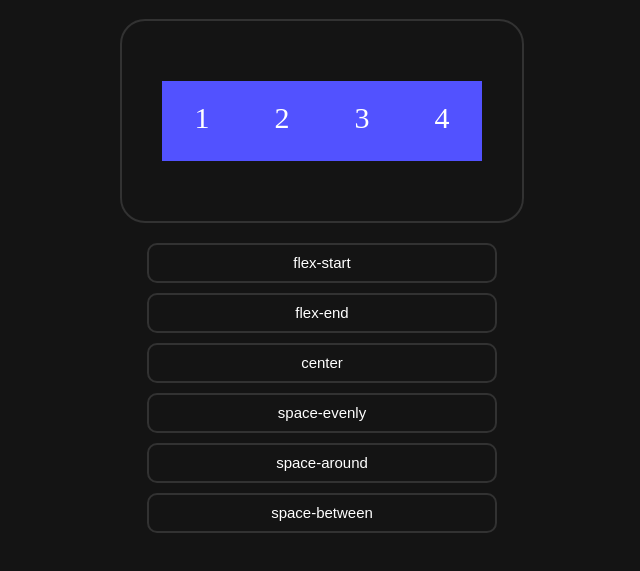
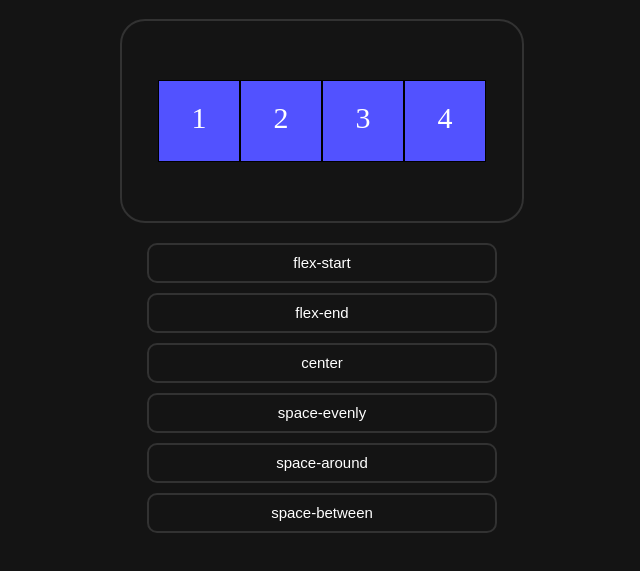
Before and after one commit to Cordeiro-DEV/Cordeiro-DEV.github.io, a plain HTML site: page justify-content/index.html in a window 1280 px wide. Shown: the part 67-638 px from the top of the page, without its empty margins (318-958 px from the left). Drawn offline with Linux system fonts and the light colour scheme.

Commit message:
Update style.css

```diff
--- a/justify-content/style.css
+++ b/justify-content/style.css
@@ -22,7 +22,7 @@ body {
     width: 80px;
     height: 80px;
     background-color: rgb(82, 82, 255);
-    border: transparent;
+    border: solid 0.5px #000;
     color: #fff;
     text-align: center;
 }
```
